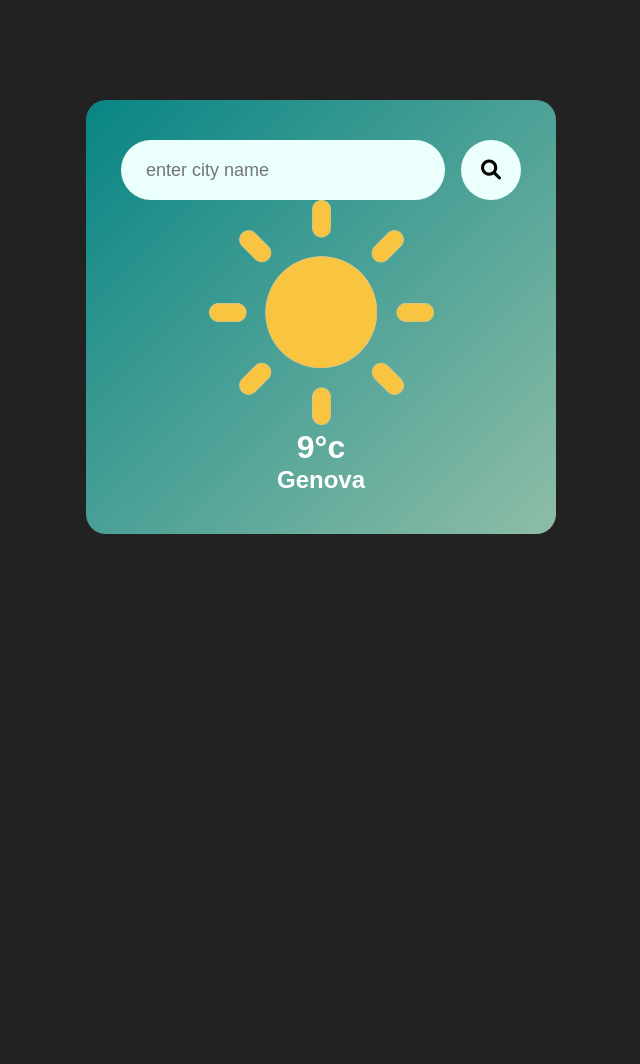
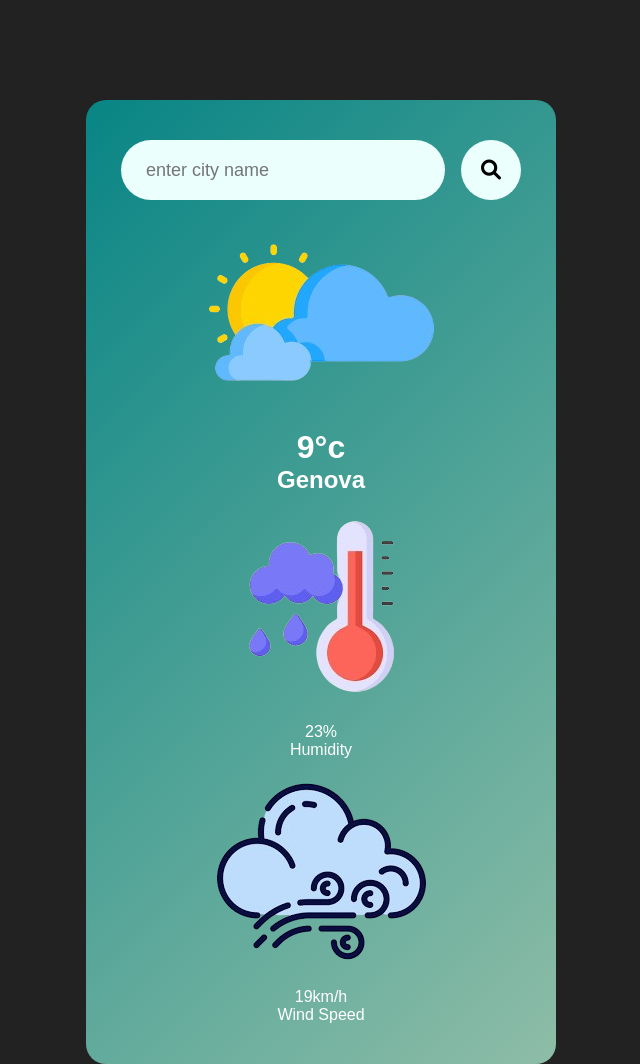
Before and after one commit to GinaTovarAlmario/weather, a plain HTML site: page index.html in a window 1280 px wide. Shown: the whole page, without its empty margins (319-959 px from the left). Before the commit the page ends 800 px from the top, so only its background shows below. Drawn offline with Linux system fonts and the light colour scheme.

Commit message:
added details loke wind and humidity with respective images

```diff
--- a/index.html
+++ b/index.html
@@ -21,9 +21,25 @@
                 </button>
             </div>
             <div class="weather">
-                <img src="img/clear-removebg-preview.png" alt="clear" class="weather-icon">
+                <img src="img/clouds-removebg-preview.png" alt="clear" class="weather-icon">
                 <h1 class="temp">9°c</h1>
                 <h2 class="city">Genova</h2>
+                <div class="details">
+                    <div class="col">
+                        <img src="img/humidity-removebg-preview.png" alt="humid">
+                        <div>
+                            <p class="humidity">23%</p>
+                            <p>Humidity</p>
+                        </div>
+                    </div>
+                    <div class="col">
+                        <img src="img/wind-removebg-preview.png" alt="wind">
+                        <div>
+                            <p class="wind">19km/h</p>
+                            <p>Wind Speed</p>
+                        </div>
+                    </div>
+                </div>
             </div>
         </div>
     </main>
```
